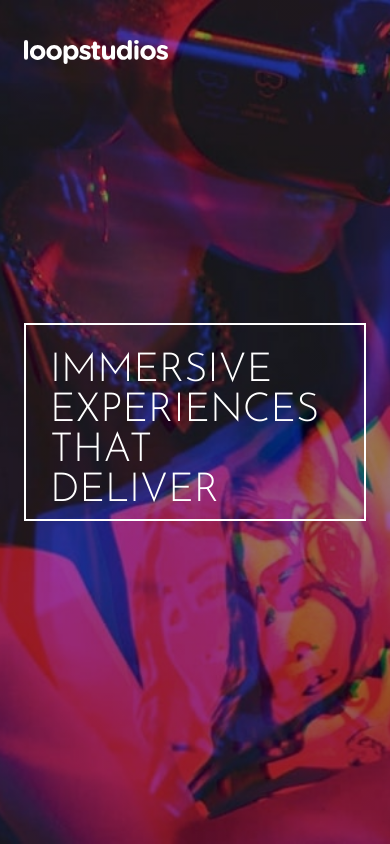
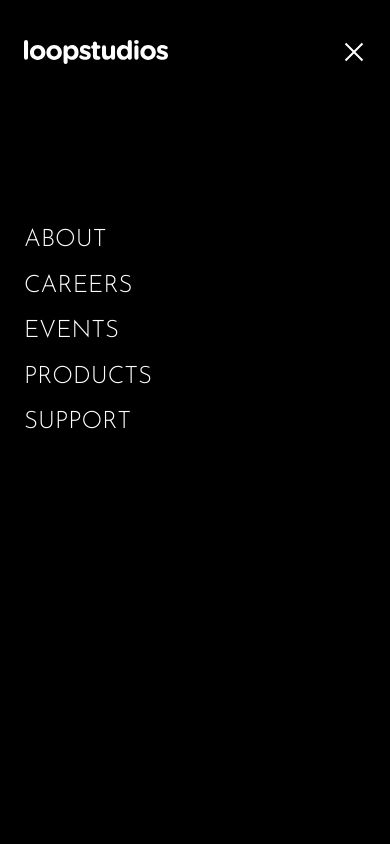
Before and after one commit to BL1133/loop-studios-landing-page, a website: page index.html in a window 390 px wide. Shown: the top 844 px of the page. Drawn offline with Linux system fonts and the light colour scheme.

Commit message:
menu overlay html & css

```diff
--- a/index.html
+++ b/index.html
@@ -44,6 +44,11 @@
             <li class="navigation-item">Products</li>
             <li class="navigation-item">Support</li>
           </ul>
+          <img
+            class="navigation__menu-btn--hamburger"
+            src="./images/icon-hamburger.svg"
+            alt=""
+          />
         </nav>
         <div class="header__heading">
           <h1 class="heading-primary">
@@ -53,6 +58,24 @@
           </h1>
         </div>
       </header>
+    </div>
+    <!-- mobile menu nav -->
+    <div class="navigation--mobile-container u-padding-top--small">
+      <nav class="navigation u-margin-right-left--big">
+        <img class="navigation__logo" src="./images/logo.svg" alt="" />
+        <img
+          class="navigation__menu-btn--close"
+          src="./images/icon-close.svg"
+          alt=""
+        />
+      </nav>
+      <ul class="navigation__menu u-margin-right-left--big">
+        <li class="navigation-item--mobile">About</li>
+        <li class="navigation-item--mobile">Careers</li>
+        <li class="navigation-item--mobile">Events</li>
+        <li class="navigation-item--mobile">Products</li>
+        <li class="navigation-item--mobile">Support</li>
+      </ul>
     </div>
 
     <main>
--- a/scss/base/_utilities.scss
+++ b/scss/base/_utilities.scss
@@ -26,4 +26,8 @@
 // SMALL
 .u-padding-top--small {
   padding-top: 6rem;
+
+  @include respond(phone) {
+    padding-top: 4.5rem;
+  }
 }
--- a/scss/layout/_header.scss
+++ b/scss/layout/_header.scss
@@ -36,6 +36,5 @@
   @include respond(phone) {
     height: 100%;
     position: relative;
-    padding-top: 4.5rem;
   }
 }
--- a/scss/layout/_navigation.scss
+++ b/scss/layout/_navigation.scss
@@ -10,10 +10,38 @@
       transform-origin: 0;
     }
   }
+  &--mobile-container {
+    position: fixed;
+    top: 0;
+    left: 0;
+    right: 0;
+    height: 100vh;
+    background-color: $color-black;
+    z-index: 1000;
+  }
+  &__menu {
+    display: flex;
+    flex-direction: column;
+    gap: 2.7rem;
+    margin-top: 20rem;
+  }
+  &__menu-btn {
+    &--hamburger,
+    &--close {
+      display: none;
+      @include respond(phone) {
+        display: initial;
+        align-self: center;
+      }
+    }
+    &--close {
+      transform: translateX(-2px);
+    }
+  }
 }
 .navigation-list {
   display: flex;
-  gap: 2.7rem;
+  gap: 3rem;
   align-self: center;
 }
 @media only screen and (min-width: 601px) and (max-width: 665px) {
@@ -24,6 +52,13 @@
 .navigation-item {
   font-size: 1.4rem;
   color: $color-white;
+
+  &--mobile {
+    font-size: 3rem;
+    font-family: 'Josefin Sans', sans-serif;
+    color: $color-white;
+    text-transform: uppercase;
+  }
 }
 .header__navigation-list {
   @include respond(phone) {
```
Also changed, not shown: css/style.comp.css, main.js (added).
